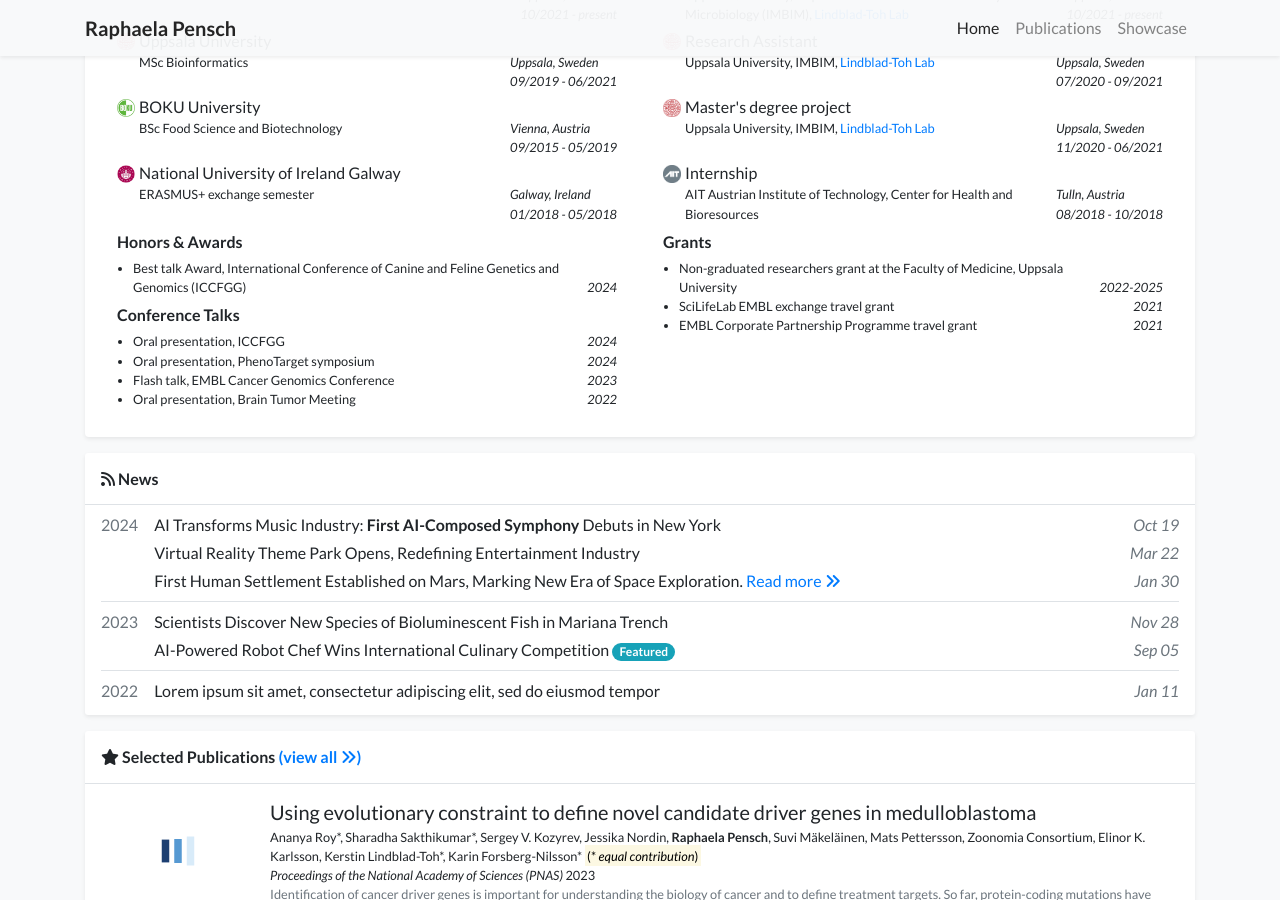
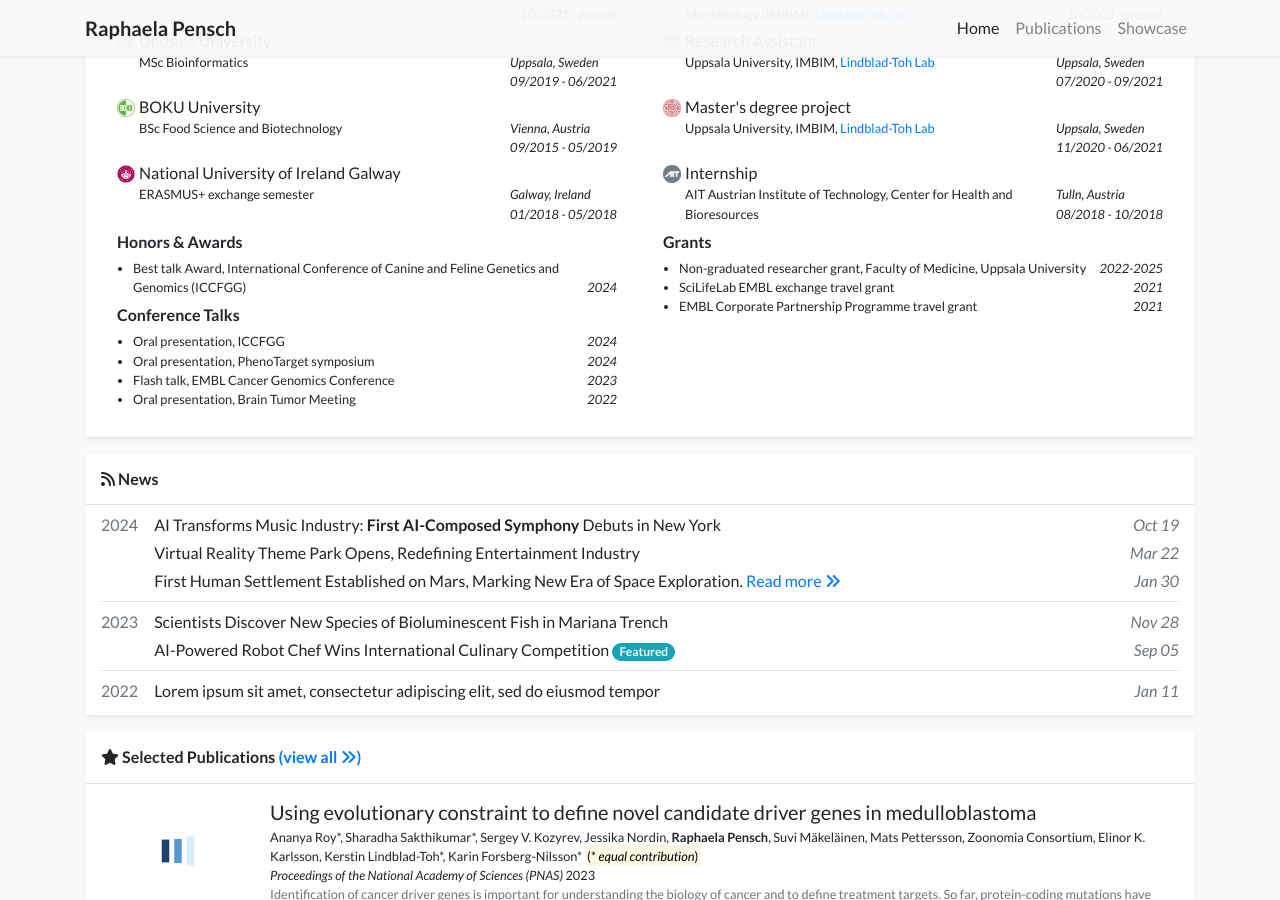
Before and after one commit to rpensch/rpensch.github.io, a Jekyll site: the page built from index.html, in a window 1280 px wide and 900 px high, scrolled down 714 px. Built offline with Jekyll 4.4.1, drawn with Linux system fonts in a browser that asks for light colours; nearby versions of some CDN libraries; a style sheet for code colours, icons or effects is not loaded.

Commit message:
more grants edits

```diff
--- a/_data/profile.yml
+++ b/_data/profile.yml
@@ -97,7 +97,7 @@
   date: 2024
 
 grants:
-- name: Non-graduated researchers grant at the Faculty of Medicine, Uppsala University
+- name: Non-graduated researcher grant, Faculty of Medicine, Uppsala University
   date: 2022-2025
 - name: SciLifeLab EMBL exchange travel grant
   date: 2021
```
